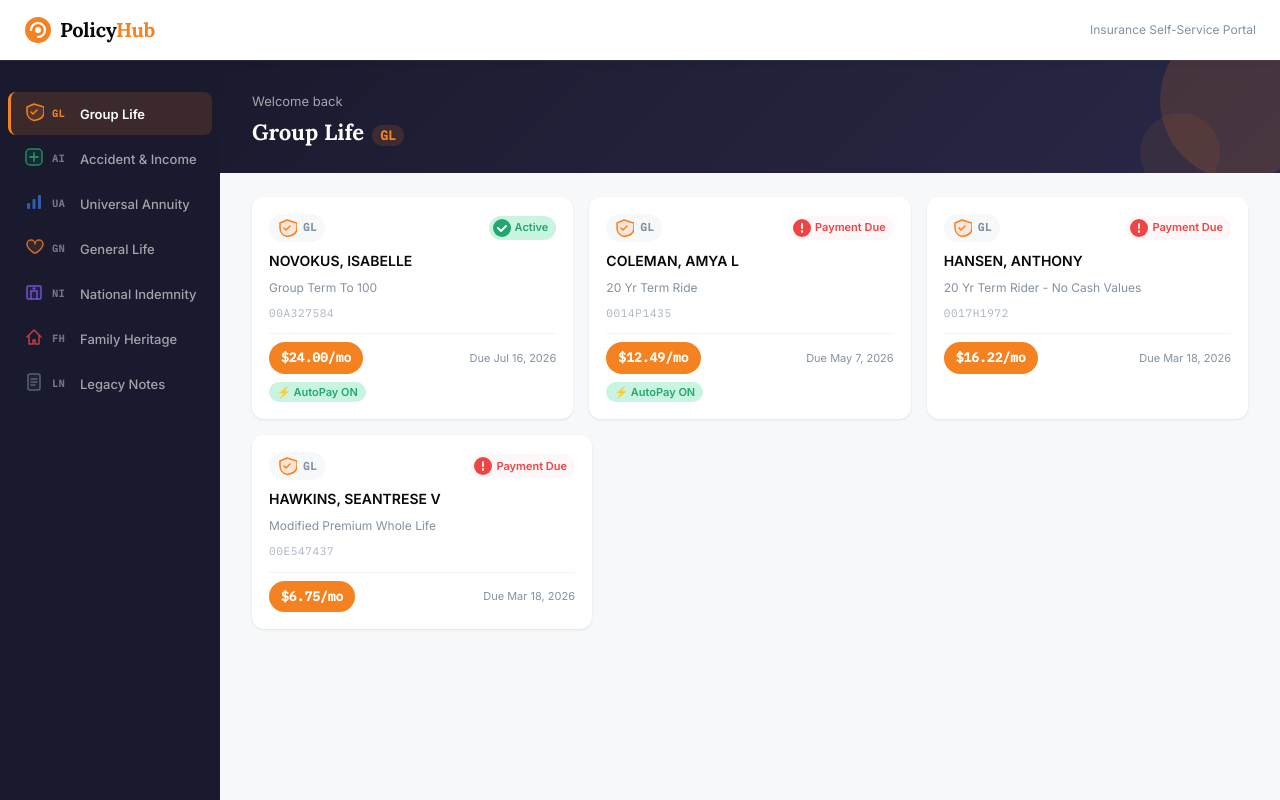
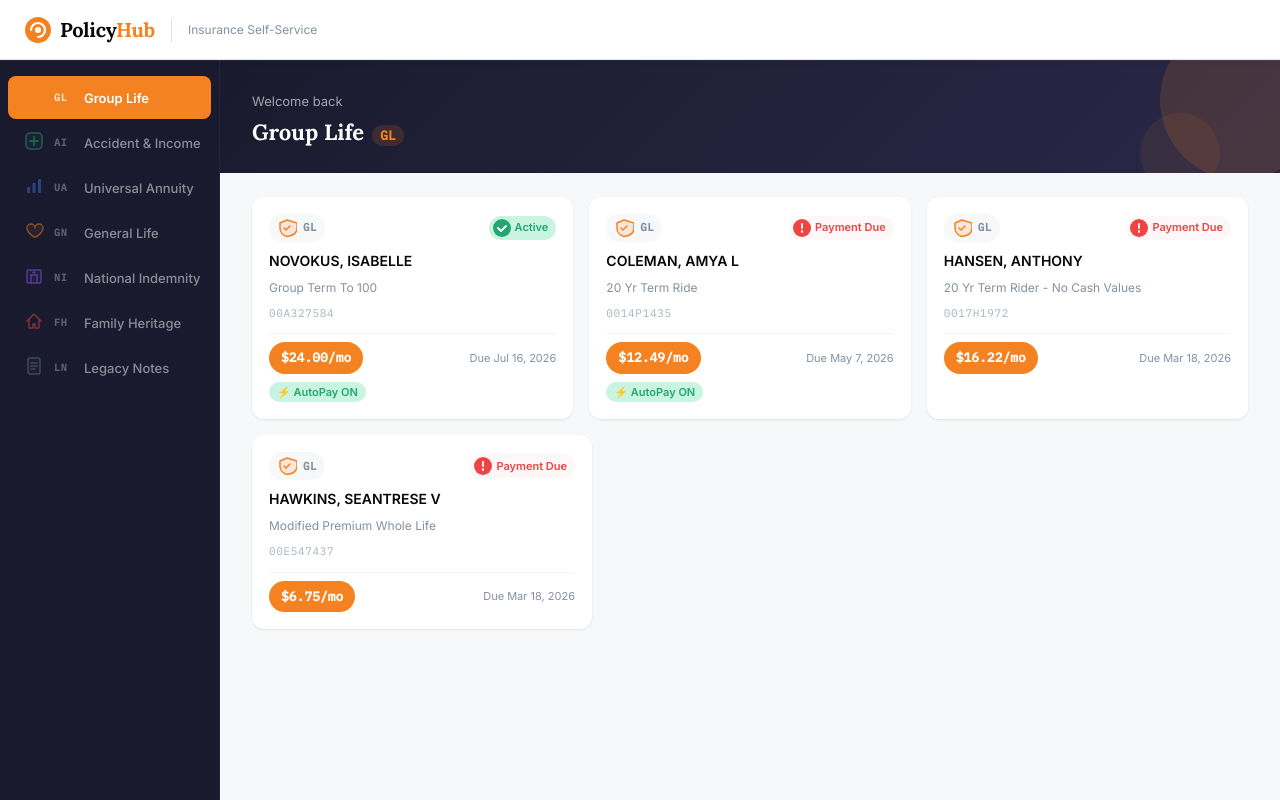
Before and after one commit to Y0geshmainkar/policyhub, a React (Vite) app: page / in a window 1280 px wide. Built offline with nearby package versions, Linux system fonts and the light colour scheme.

Commit message:
fix: sidebar active = solid orange bg, header white with border, Alert component added

```diff
--- a/src/components/Header/Header.module.scss
+++ b/src/components/Header/Header.module.scss
@@ -11,7 +11,8 @@
   left: 0;
   right: 0;
   z-index: 100;
-  box-shadow: 0 1px 0 rgba($slate-mid, 0.12), 0 2px 8px rgba($dark, 0.06);
+  border-bottom: 1px solid $border-color;
+  box-shadow: $shadow-header;
 }
 
 .logo {
@@ -19,8 +20,9 @@
   align-items: center;
   gap: $space-sm;
   text-decoration: none;
+}
 
-  &Text {
+.logoText {
   font-family: $font-serif;
   font-size: 20px;
   font-weight: 700;
@@ -31,10 +33,21 @@
     color: $orange;
   }
 }
+
+// Vertical divider between logo and tagline
+.divider {
+  width: 1px;
+  height: 24px;
+  background: $border-color;
+  margin: 0 $space-md;
+  display: none;
+
+  @media (min-width: 768px) {
+    display: block;
+  }
 }
 
 .tagline {
-  margin-left: auto;
   font-size: 12px;
   color: $slate-mid;
   display: none;
@@ -43,3 +56,11 @@
     display: block;
   }
 }
+
+// Right side nav area (future use)
+.nav {
+  margin-left: auto;
+  display: flex;
+  align-items: center;
+  gap: $space-sm;
+}
--- a/src/components/Header/Header.tsx
+++ b/src/components/Header/Header.tsx
@@ -11,7 +11,9 @@ export function Header() {
           Policy<span>Hub</span>
         </span>
       </Link>
-      <span className={styles.tagline}>Insurance Self-Service Portal</span>
+      <span className={styles.divider} aria-hidden />
+      <span className={styles.tagline}>Insurance Self-Service</span>
+      <nav className={styles.nav} aria-label="Header navigation" />
     </header>
   );
 }
--- a/src/components/Sidebar/Sidebar.module.scss
+++ b/src/components/Sidebar/Sidebar.module.scss
@@ -6,15 +6,17 @@ $breakpoint: 640px;
 .sidebar {
   width: $sidebar-width;
   background: $navy;
-  padding-top: $space-lg;
+  padding-top: $space-sm;
   flex-shrink: 0;
   overflow-y: auto;
+  border-right: 1px solid rgba($white, 0.06);
 
   @media (max-width: $breakpoint) {
     width: 100%;
     padding-top: 0;
     overflow-y: visible;
     overflow-x: auto;
+    border-right: none;
     border-bottom: 1px solid rgba($white, 0.08);
   }
 }
@@ -37,41 +39,41 @@ $breakpoint: 640px;
 .tab {
   display: flex;
   align-items: center;
-  gap: $space-sm;
+  gap: 10px;
   cursor: pointer;
   padding: 10px $space-md;
   font-family: $font-sans;
   font-size: 13px;
   font-weight: 500;
-  color: rgba($white, 0.6);
+  color: rgba($white, 0.5);
   border: none;
-  background: none;
+  background: transparent;
   width: 100%;
   text-align: left;
   border-radius: $radius-sm;
   transition: background 0.15s, color 0.15s;
   white-space: nowrap;
 
-  &:hover {
-    color: $white;
-    background: rgba($white, 0.07);
+  &:hover:not([aria-selected='true']) {
+    color: rgba($white, 0.85);
+    background: rgba($white, 0.06);
   }
 
+  // ── Active state: solid orange bg, white text, icon visible ──────────────
   &[aria-selected='true'] {
-    background: rgba($orange, 0.15);
+    background: $orange;
     color: $white;
     font-weight: 600;
-    border-left: 3px solid $orange;
-    padding-left: calc(#{$space-md} - 3px);
 
-    .code { color: $orange; }
+    .code {
+      color: rgba($white, 0.75);
+    }
 
     @media (max-width: $breakpoint) {
-      border-left: none;
+      background: transparent;
       border-bottom: 2px solid $orange;
       border-radius: 0;
-      padding-left: $space-md;
-      background: rgba($orange, 0.1);
+      color: $white;
     }
   }
 
@@ -84,22 +86,24 @@ $breakpoint: 640px;
 
 .icon {
   flex-shrink: 0;
-  opacity: 0.8;
 
-  .tab[aria-selected='true'] & { opacity: 1; }
+  // Inactive: dim icon
+  .tab:not([aria-selected='true']) & {
+    opacity: 0.5;
+  }
 }
 
 .code {
   font-family: $font-mono;
   font-size: 10px;
-  font-weight: 600;
-  letter-spacing: 0.06em;
-  color: rgba($white, 0.4);
+  font-weight: 700;
+  letter-spacing: 0.08em;
+  color: rgba($white, 0.3);
   min-width: 20px;
 }
 
 .label {
   @media (max-width: $breakpoint) {
-    display: none;  // show only code on mobile
+    display: none;
   }
 }
--- /dev/null
+++ b/src/components/UI/Alert.module.scss
@@ -0,0 +1,42 @@
+@use '../../styles/tokens' as *;
+@use 'sass:color';
+
+.alert {
+  display: flex;
+  align-items: flex-start;
+  gap: $space-sm;
+  padding: $space-sm $space-md;
+  border-radius: $radius-sm;
+  font-size: 13px;
+  font-weight: 500;
+  border: 1px solid transparent;
+
+  &.warning {
+    background: color.adjust(#F5A623, $lightness: 42%);
+    border-color: color.adjust(#F5A623, $lightness: 28%);
+    color: color.adjust(#F5A623, $lightness: -30%);
+  }
+
+  &.info {
+    background: color.adjust(#3B82F6, $lightness: 42%);
+    border-color: color.adjust(#3B82F6, $lightness: 28%);
+    color: color.adjust(#3B82F6, $lightness: -20%);
+  }
+
+  &.error {
+    background: color.adjust($rust, $lightness: 38%);
+    border-color: color.adjust($rust, $lightness: 24%);
+    color: $rust;
+  }
+
+  &.success {
+    background: color.adjust($forest, $lightness: 48%);
+    border-color: color.adjust($forest, $lightness: 34%);
+    color: $forest;
+  }
+}
+
+.icon {
+  flex-shrink: 0;
+  margin-top: 1px;
+}
--- a/src/components/UI/index.tsx
+++ b/src/components/UI/index.tsx
@@ -103,3 +103,30 @@ export function Button({
     </button>
   );
 }
+
+
+// ── Alert / Banner ────────────────────────────────────────────────────────
+import alertStyles from './Alert.module.scss';
+
+type AlertVariant = 'warning' | 'info' | 'error' | 'success';
+
+const ALERT_ICONS: Record<AlertVariant, string> = {
+  warning: '⚠',
+  info:    'ℹ',
+  error:   '✕',
+  success: '✓',
+};
+
+interface AlertProps {
+  variant?: AlertVariant;
+  children: React.ReactNode;
+}
+
+export function Alert({ variant = 'warning', children }: AlertProps) {
+  return (
+    <div className={`${alertStyles.alert} ${alertStyles[variant]}`} role="alert">
+      <span className={alertStyles.icon} aria-hidden>{ALERT_ICONS[variant]}</span>
+      {children}
+    </div>
+  );
+}
```
Lines whose indentation alone changed are shown as unchanged.
